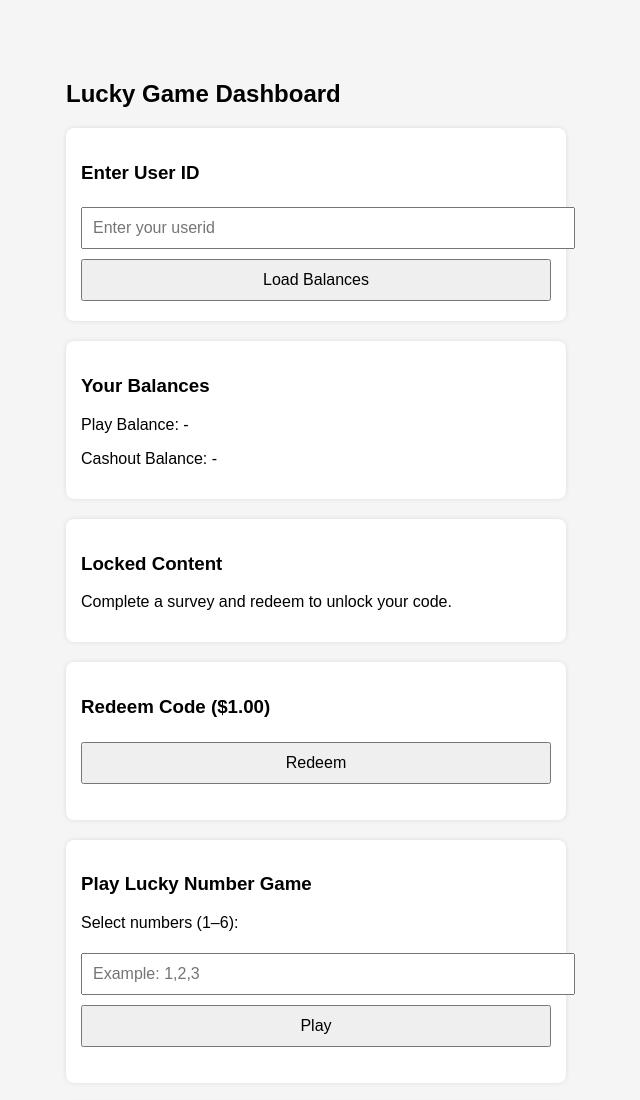
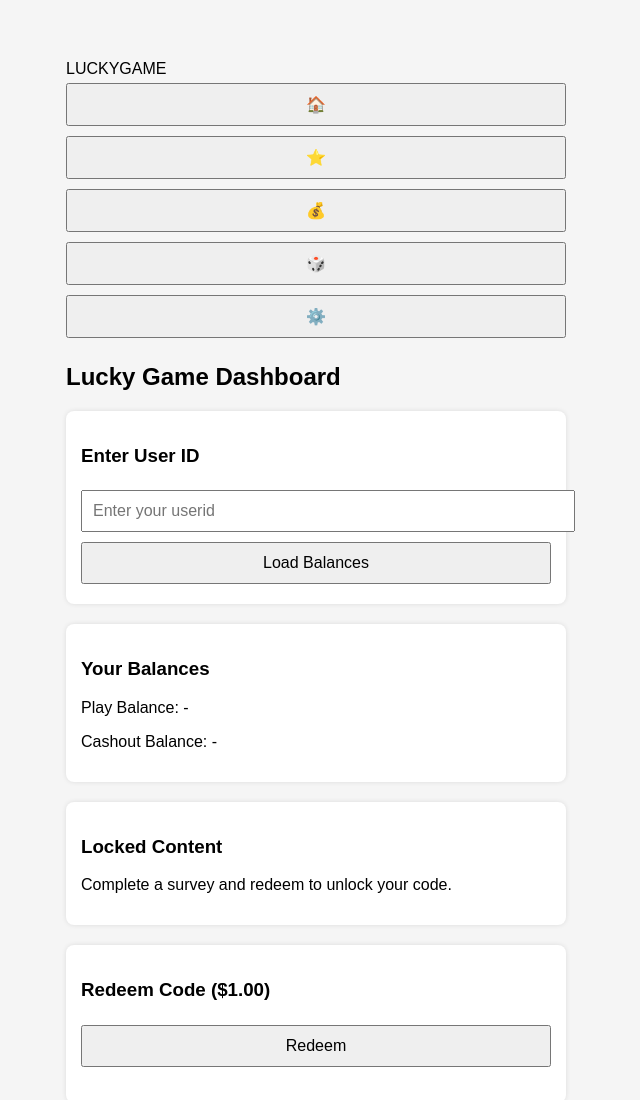
Before and after one commit to matveism/lucky-game, a website: page public/index.html in a window 1280 px wide. Shown: the top 1100 px of the page, without its empty margins (324-964 px from the left). Drawn offline with Linux system fonts and the light colour scheme.

Commit message:
Update index.html

```diff
--- a/public/index.html
+++ b/public/index.html
@@ -1,38 +1,57 @@
 <!DOCTYPE html>
-<html>
+<html lang="en">
 <head>
   <meta charset="UTF-8">
   <title>Lucky Game</title>
   <link rel="stylesheet" href="style.css">
 </head>
+
 <body>
+
+<!-- HEADER WITH LOGO + MINI BUTTONS -->
+<header class="top-header">
+  <div class="logo">LUCKY<span>GAME</span></div>
+
+  <div class="mini-buttons">
+    <button class="mini-btn">🏠</button>
+    <button class="mini-btn">⭐</button>
+    <button class="mini-btn">💰</button>
+    <button class="mini-btn">🎲</button>
+    <button class="mini-btn">⚙️</button>
+  </div>
+</header>
 
 <h2>Lucky Game Dashboard</h2>
 
+<!-- USER LOGIN -->
 <div class="section">
   <h3>Enter User ID</h3>
   <input id="userid" placeholder="Enter your userid">
   <button onclick="loadBalances()">Load Balances</button>
 </div>
 
+<!-- BALANCES -->
 <div class="section">
   <h3>Your Balances</h3>
   <p>Play Balance: <span id="play_balance">-</span></p>
   <p>Cashout Balance: <span id="cashout_balance">-</span></p>
 </div>
 
+<!-- LOCKED CONTENT -->
 <div class="section">
   <h3>Locked Content</h3>
   <p id="locked_message">Complete a survey and redeem to unlock your code.</p>
   <p id="unlocked_code" style="display:none;"></p>
 </div>
 
+<!-- REDEEM CODE -->
 <div class="section">
   <h3>Redeem Code ($1.00)</h3>
   <button onclick="redeemCode()">Redeem</button>
   <p id="redeem_result"></p>
 </div>
 
+<!-- LUCKY GAME -->
 <div class="section">
   <h3>Play Lucky Number Game</h3>
   <p>Select numbers (1–6):</p>
@@ -41,6 +60,7 @@
   <p id="lucky_result"></p>
 </div>
 
+<!-- CASHOUT REWARDS -->
 <div class="section">
   <h3>Cashout Rewards</h3>
   <button onclick="loadRewards()">Load Rewards</button>
@@ -102,14 +122,17 @@ async function playLucky() {
 
   document.getElementById("lucky_result").innerText =
     `Draw: ${data.draw.join(", ")} | Matches: ${data.matches} | Prize: $${data.prize}`;
+
   loadBalances();
 }
 
 async function loadRewards() {
   const res = await fetch("/api/cashout-rewards");
   const rewards = await res.json();
+
   const list = document.getElementById("rewards_list");
   list.innerHTML = "";
+
   rewards.forEach(r => {
     const li = document.createElement("li");
     li.innerText = `${r.reward_name} - Cost: $${r.cashout_balance_cost}`;
```
